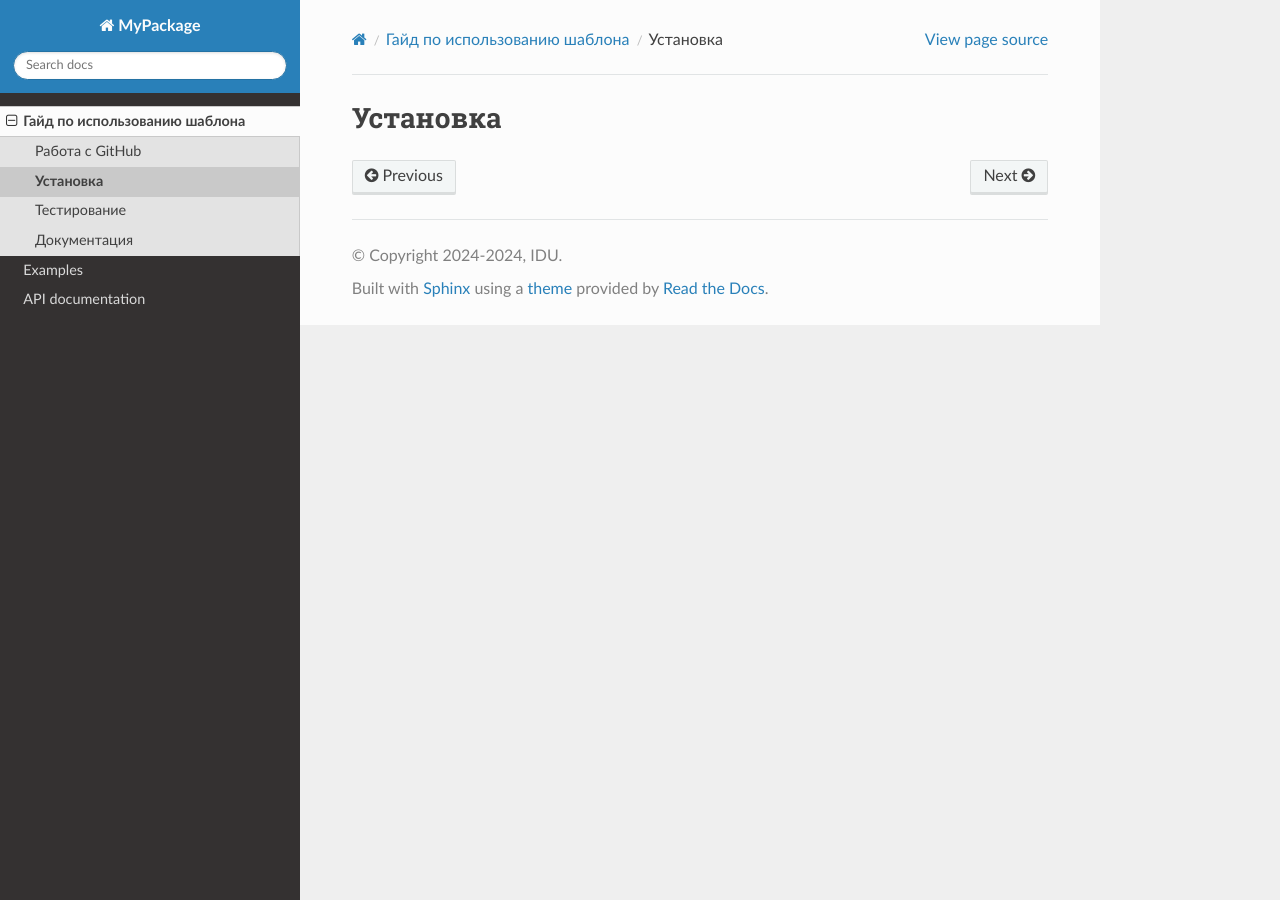
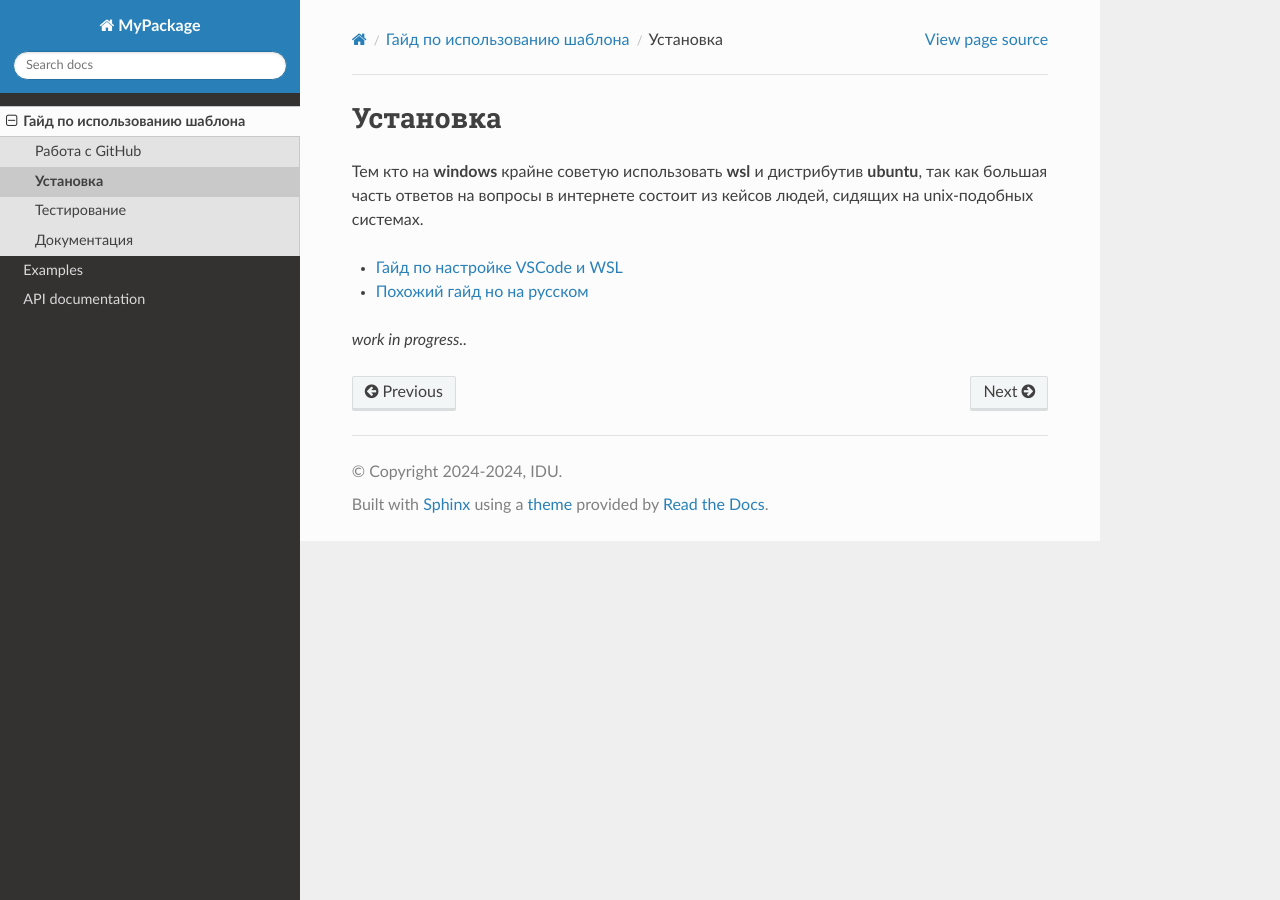
Before and after one commit to vasilstar97/python-package-boilerplate, a Sphinx documentation site: the page built from docs/source/guide/installing.rst, in a window 1280 px wide. Built offline with Sphinx 7.4.7 and the Read the Docs theme 3.1.0, drawn with Linux system fonts in a browser that asks for light colours; pages that are not in the unit, such as notebooks, are missing from menus.

Commit message:
feat: work in progress

```diff
--- a/docs/source/guide/github.rst
+++ b/docs/source/guide/github.rst
@@ -1,2 +1,4 @@
 Работа с GitHub
 ===============
+
+*work in progress...*
--- a/docs/source/guide/installing.rst
+++ b/docs/source/guide/installing.rst
@@ -1,2 +1,9 @@
 Установка
 =========
+
+Тем кто на **windows** крайне советую использовать **wsl** и дистрибутив **ubuntu**, так как большая часть ответов на вопросы в интернете состоит из кейсов людей, сидящих на unix-подобных системах.
+
+- `Гайд по настройке VSCode и WSL <https://code.visualstudio.com/docs/remote/wsl>`__
+- `Похожий гайд но на русском <https://learn.microsoft.com/ru-ru/windows/wsl/tutorials/wsl-vscode>`__
+
+*work in progress..*
```
